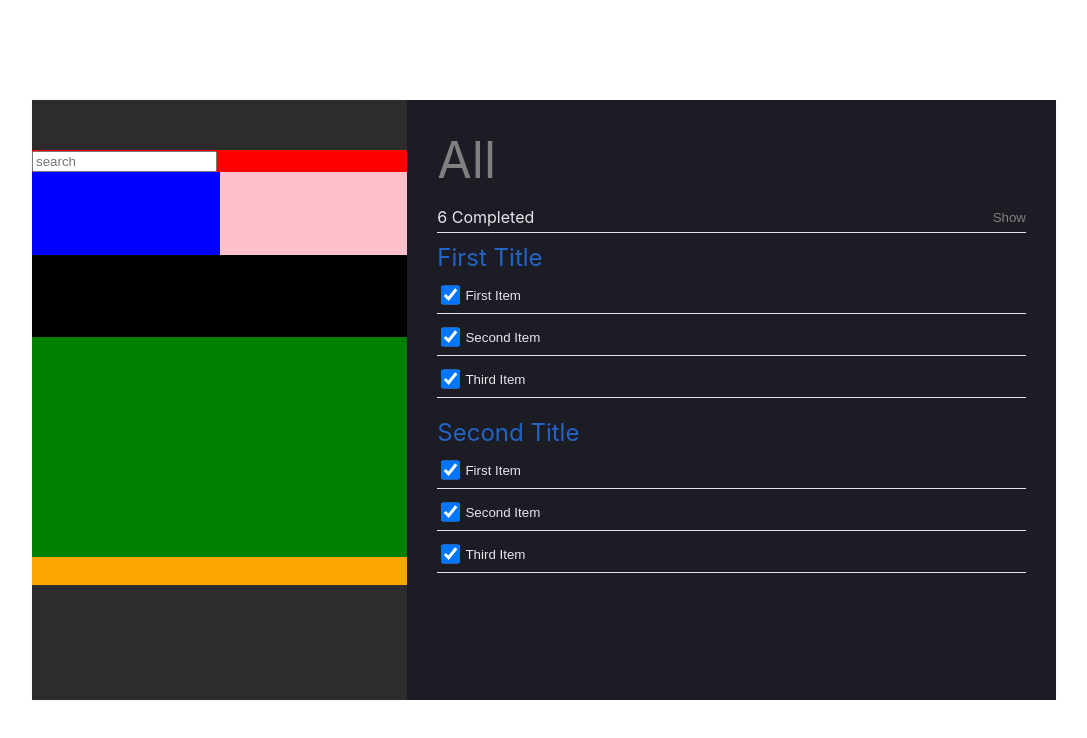
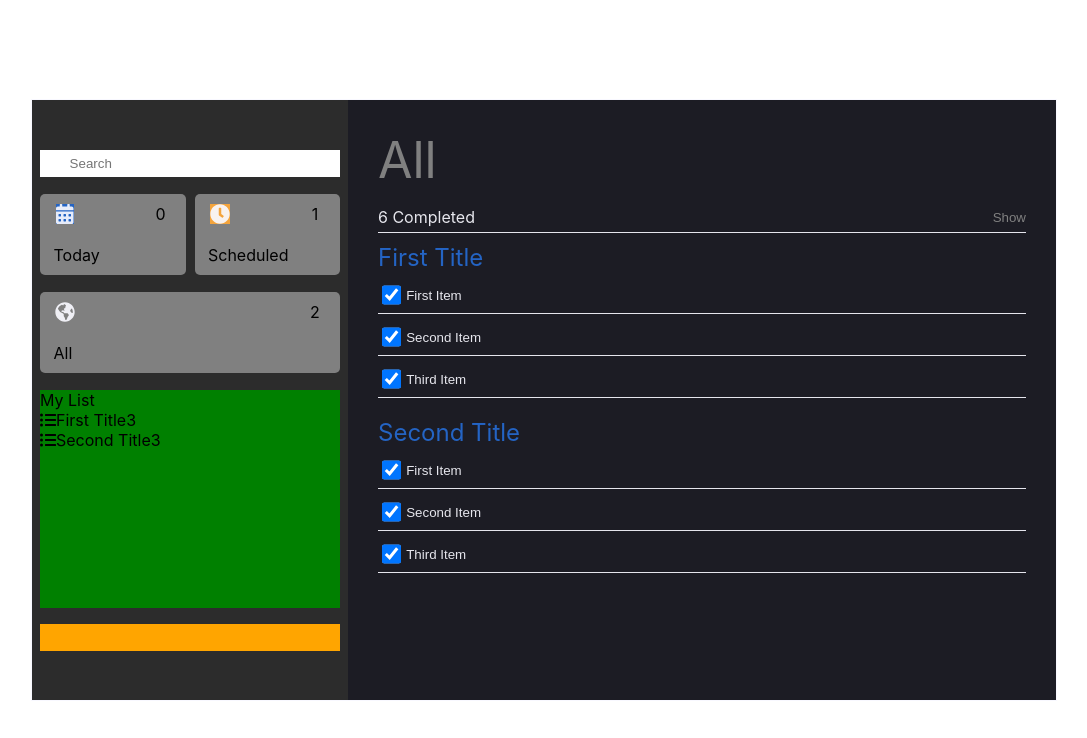
Before and after one commit to AdityaSharma6/todo-app-frontend, a React (Create React App) app: page / in a window 1280 px wide. Shown: the top 738 px of the page, without its empty margins (96-1183 px from the left). Built offline with nearby package versions, Linux system fonts and the light colour scheme.

Commit message:
Resolved responsiveness bug, added filter components, added list title component

```diff
--- a/package.json
+++ b/package.json
@@ -3,6 +3,9 @@
   "version": "0.1.0",
   "private": true,
   "dependencies": {
+    "@fortawesome/fontawesome-svg-core": "^1.2.34",
+    "@fortawesome/free-solid-svg-icons": "^5.15.2",
+    "@fortawesome/react-fontawesome": "^0.1.14",
     "@testing-library/jest-dom": "^5.11.9",
     "@testing-library/react": "^11.2.3",
     "@testing-library/user-event": "^12.6.0",
--- a/src/App.tsx
+++ b/src/App.tsx
@@ -59,7 +59,11 @@ var dummyBody: Body = {
 function App() {
     return (
         <div className={'todo-list-container'}>
-            <NavComponent />
+            <NavComponent
+                displayStatus={dummyBody.displayStatus}
+                lists={dummyBody.lists}
+                personalListName={dummyBody.personalListName}
+            />
             <BodyComponent
                 displayStatus={dummyBody.displayStatus}
                 lists={dummyBody.lists}
--- a/src/BodyComponentFolder/BodyComponent.css
+++ b/src/BodyComponentFolder/BodyComponent.css
@@ -14,6 +14,7 @@
     justify-content: flex-start;
 
     padding: 30px 30px 0px 30px;
+    flex-grow: 2;
 }
 
 .todo-display-status-container {
--- /dev/null
+++ b/src/FilterComponentFolder/FilterComponent.css
@@ -0,0 +1,67 @@
+:root {
+    --light-grey: #2c2c2c;
+    --dark-grey: #1c1c24;
+    --light-blue: #2464c4;
+    --super-light-grey: grey;
+    --custom-white: rgba(248, 248, 255, 0.918);
+    --orange: #f4a43c;
+}
+
+.filter-information-container {
+    background-color: var(--super-light-grey);
+    border-radius: 5px;
+    width: 100%;
+    height: 100%;
+    display: grid;
+    grid-template-columns: 50px auto 50px;
+    grid-template-rows: 40px auto 40px;
+    grid-template-areas: 'fontawesome . count' '. . .' 'display display .';
+}
+
+.fontawesome-container {
+    grid-area: fontawesome;
+    display: flex;
+    flex-direction: row;
+    justify-content: center;
+    align-items: center;
+}
+
+.count-container {
+    grid-area: count;
+    display: flex;
+    flex-direction: row;
+    justify-content: center;
+    align-items: center;
+}
+
+.display-status-container {
+    grid-area: display;
+    display: flex;
+    flex-direction: row;
+    justify-content: start;
+    align-items: center;
+    padding-left: 13.5px;
+}
+
+.all-styles {
+    font-size: 20px;
+    color: var(--custom-white);
+    background-color: var(--super-light-grey);
+}
+
+.today-styles {
+    font-size: 20px;
+    color: var(--custom-white);
+    background-color: var(--light-blue);
+}
+
+.scheduled-styles {
+    font-size: 20px;
+    color: var(--custom-white);
+    background-color: var(--orange);
+}
+
+.filter-information-container:focus {
+    outline: none;
+    background-color: var(--light-blue);
+}
--- /dev/null
+++ b/src/FilterComponentFolder/FilterComponent.tsx
@@ -0,0 +1,43 @@
+import { FunctionComponent } from 'react';
+import { DisplayStatus, Filter } from '../types';
+import { FontAwesomeIcon } from '@fortawesome/react-fontawesome';
+import './FilterComponent.css';
+
+export const FilterComponent: FunctionComponent<Filter> = (props: Filter) => {
+    const selectFontAwesomeIcon = () => {
+        if (props.displayStatus === DisplayStatus.Today) {
+            return (
+                <FontAwesomeIcon
+                    icon={'calendar-alt'}
+                    className={'today-styles'}
+                />
+            );
+        } else if (props.displayStatus === DisplayStatus.Scheduled) {
+            return (
+                <FontAwesomeIcon
+                    icon={'clock'}
+                    className={'scheduled-styles'}
+                />
+            );
+        } else {
+            return (
+                <FontAwesomeIcon
+                    icon={'globe-americas'}
+                    className={'all-styles'}
+                />
+            );
+        }
+    };
+
+    return (
+        <div className={'filter-information-container'}>
+            <div className={'fontawesome-container'}>
+                {selectFontAwesomeIcon()}
+            </div>
+            <div className={'count-container'}>{props.count}</div>
+            <div className={'display-status-container'}>
+                {DisplayStatus[props.displayStatus]}
+            </div>
+        </div>
+    );
+};
--- a/src/NavComponentFolder/NavComponent.css
+++ b/src/NavComponentFolder/NavComponent.css
@@ -1,36 +1,52 @@
+:root {
+    --light-grey: #2c2c2c;
+    --dark-grey: #1c1c24;
+    --light-blue: #2464c4;
+    --super-light-grey: grey;
+    --custom-white: rgba(248, 248, 255, 0.918);
+    --orange: #f4a43c;
+}
+
 .todo-navbar-container {
     background-color: var(--light-grey);
+    max-width: 300px;
     display: grid;
     flex-grow: 1;
-    grid-template-columns: 50% 50%;
-    grid-template-rows: 4% 15% 15% 40% 5%;
+    grid-template-columns: 48.5% 48.5%;
+    grid-template-rows: 5% 15% 15% 40% 5%;
     grid-template-areas:
         'search search'
         'today scheduled'
         'all-notifs all-notifs'
         'reminders reminders'
         'add-list add-list';
-    padding-top: 50px;
+    padding: 50px 8px 5px 8px;
+    column-gap: 3%;
+    row-gap: 3%;
 }
 
 .searchbox-container {
     grid-area: search;
-    background-color: red;
+    width: 100%;
+}
+
+.searchbox {
+    width: 100%;
+    height: 100%;
+    padding: 0;
+    border: none;
 }
 
 .today-filter-container {
     grid-area: today;
-    background-color: blue;
 }
 
 .scheduled-filter-container {
     grid-area: scheduled;
-    background-color: pink;
 }
 
 .all-filter-container {
     grid-area: all-notifs;
-    background-color: black;
 }
 
 .reminders-container {
--- a/src/NavComponentFolder/NavComponent.tsx
+++ b/src/NavComponentFolder/NavComponent.tsx
@@ -1,16 +1,52 @@
+import { FontAwesomeIcon } from '@fortawesome/react-fontawesome';
 import { FunctionComponent } from 'react';
+import { FilterComponent } from '../FilterComponentFolder/FilterComponent';
+import { Body, DisplayStatus } from '../types';
+import { countItems } from '../Utils/countItems';
 import './NavComponent.css';
 
-export const NavComponent: FunctionComponent = () => {
+export const NavComponent: FunctionComponent<Body> = (props: Body) => {
+    const getPersonalListTitles = () => {
+        const titles = props.lists.map(value => {
+            return (
+                <div>
+                    <FontAwesomeIcon icon={'list-ul'} />
+                    <span>{value.title}</span>
+                    {countItems(true, value.items)}
+                </div>
+            );
+        });
+        return titles;
+    };
+
     return (
         <div className={'todo-navbar-container'}>
             <div className={'searchbox-container'}>
-                <input type={'text'} placeholder={'search'} />
+                <input
+                    type={'text'}
+                    placeholder={'        Search'}
+                    className={'searchbox'}
+                />
             </div>
-            <div className={'today-filter-container'}></div>
-            <div className={'scheduled-filter-container'}></div>
-            <div className={'all-filter-container'}></div>
-            <div className={'reminders-container'}></div>
+            <div className={'today-filter-container'}>
+                <FilterComponent
+                    displayStatus={DisplayStatus.Today}
+                    count={0}
+                />
+            </div>
+            <div className={'scheduled-filter-container'}>
+                <FilterComponent
+                    displayStatus={DisplayStatus.Scheduled}
+                    count={1}
+                />
+            </div>
+            <div className={'all-filter-container'}>
+                <FilterComponent displayStatus={DisplayStatus.All} count={2} />
+            </div>
+            <div className={'reminders-container'}>
+                <span>My List</span>
+                <div>{getPersonalListTitles()}</div>
+            </div>
             <div className={'add-list-button-container'}></div>
         </div>
     );
--- /dev/null
+++ b/src/Utils/countItems.ts
@@ -0,0 +1,12 @@
+import { Item, List } from "../types";
+
+export const countItems = (requiredCompletedStatus: boolean, listOfItems: Item[]):number => {
+    let count: number = 0;
+    for (let i = 0; i < listOfItems.length; i++){
+        const currentItem = listOfItems[i]
+        if (currentItem.completedStatus === requiredCompletedStatus){
+            count++;
+        }
+    }
+    return count;
+}
--- a/src/index.tsx
+++ b/src/index.tsx
@@ -1,8 +1,19 @@
 import React from 'react';
 import ReactDOM from 'react-dom';
+
+import { library } from '@fortawesome/fontawesome-svg-core';
+import {
+    faCalendarAlt,
+    faClock,
+    faGlobeAmericas,
+    faListUl,
+} from '@fortawesome/free-solid-svg-icons';
+
 import './index.css';
 import App from './App';
 import reportWebVitals from './reportWebVitals';
+
+library.add(faCalendarAlt, faClock, faGlobeAmericas, faListUl);
 
 ReactDOM.render(
     <React.StrictMode>
```
Also changed, not shown: src/types.ts (+8 -3 lines).
